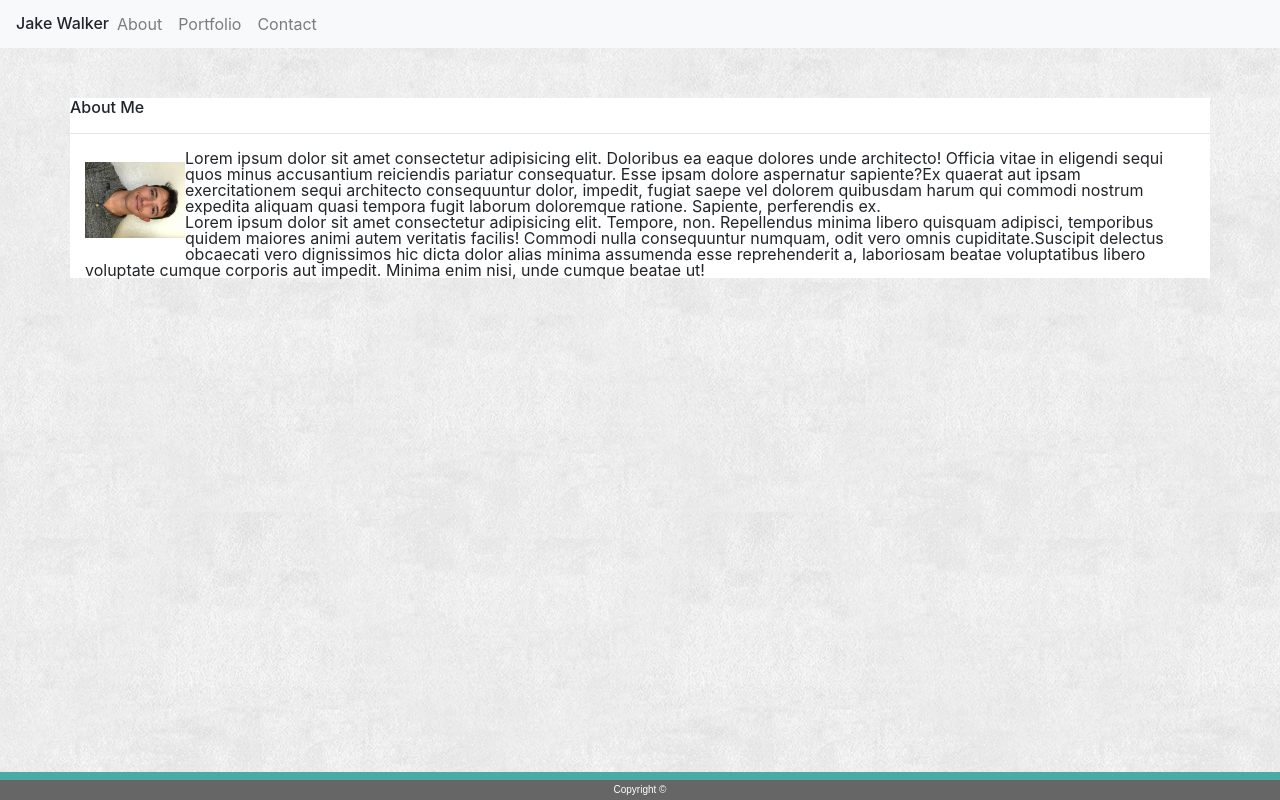
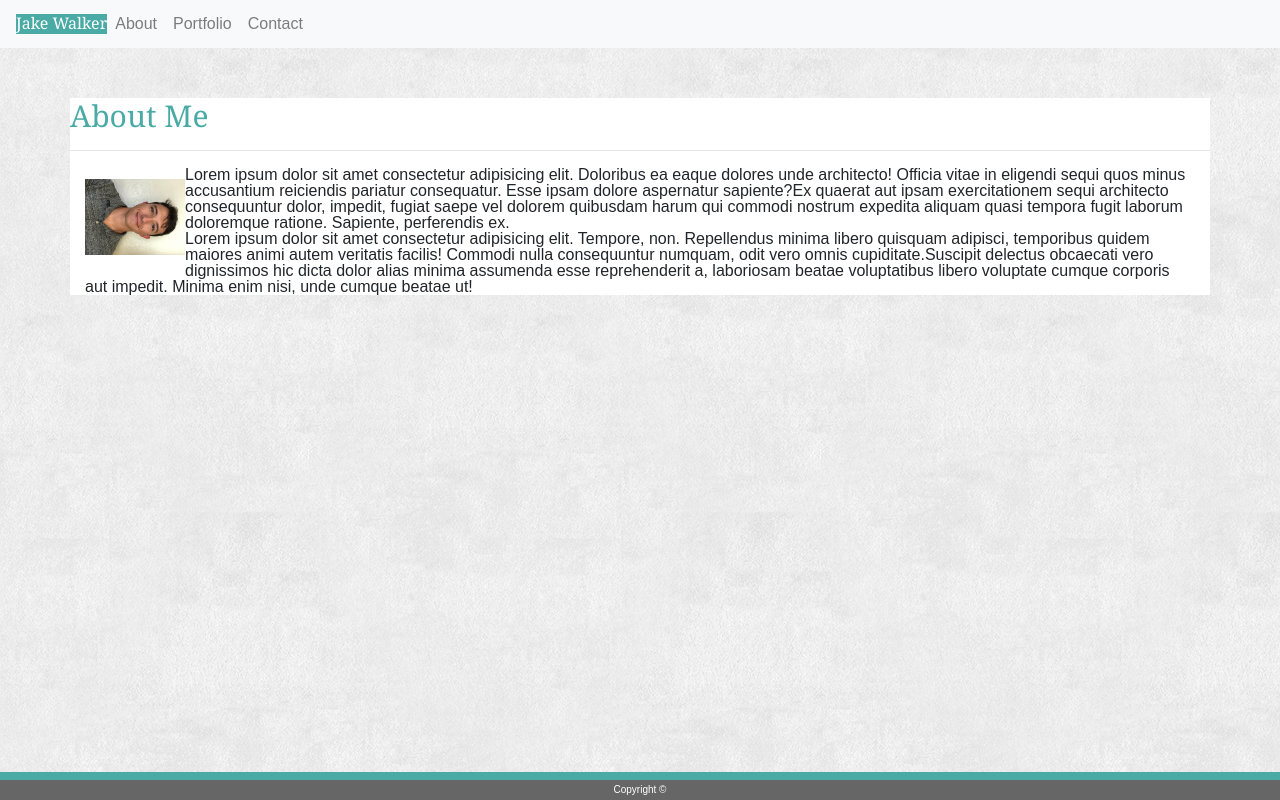
Before and after one commit to jcw2865/homework-2, a plain HTML site: page index.html in a window 1280 px wide. Drawn offline with nearby package versions, Linux system fonts and the light colour scheme.

Commit message:
Flexwrap added to index.html text container. Navbar style changed to match more closely to bootstrap website example.

```diff
--- a/assets/css/style2.css
+++ b/assets/css/style2.css
@@ -1,3 +1,7 @@
+* {
+    font-family: 'Arial', 'Helvetica Neue', Helvetica, sans-serif;
+}
+
 body {
     background-image: url(../images/extra_clean_paper.png);
 }
@@ -38,3 +42,17 @@ footer {
     padding: 5px;
     font-size: 10px;
 }
+
+h2 {
+    font-family: 'Georgia', Times, 'Times New Roman', serif;
+    background-color: #4aaaa5;
+    color: white;
+}
+
+#aboutme {
+    width: fit-content;
+    font-size: 30px;
+    color: #4aaaa5;
+    font-family: 'Georgia', Times, 'Times New Roman', serif;
+    background-color: white;
+}
--- a/index.html
+++ b/index.html
@@ -22,10 +22,11 @@
 </head>
 
 <body>
+
     <!-- Navbar -->
-    <nav class="navbar navbar-expand-lg navbar-light bg-light">
+    <nav id="navbar" class="navbar navbar-expand-lg navbar-light bg-light">
         <h2>Jake Walker</h2>
-        <div class="collapse navbar-collapse" id="navbarNav">
+        <div class="collapse navbar-collapse flex-sm-wrap" id="navbarNav">
             <ul class="navbar-nav">
                 <li class="nav-item">
                     <a class="nav-link" href="index.html">About <span class="sr-only">(current)</span></a>
@@ -40,10 +41,11 @@
         </div>
     </nav>
 
+
     <!-- Container -->
     <div class="container">
         <div class="row">
-            <h2>About Me</h2>
+            <h2 id="aboutme">About Me</h2>
         </div>
         <div class="row">
             <hr>
```
Also changed, not shown: contact.html (+15 -1 lines).
